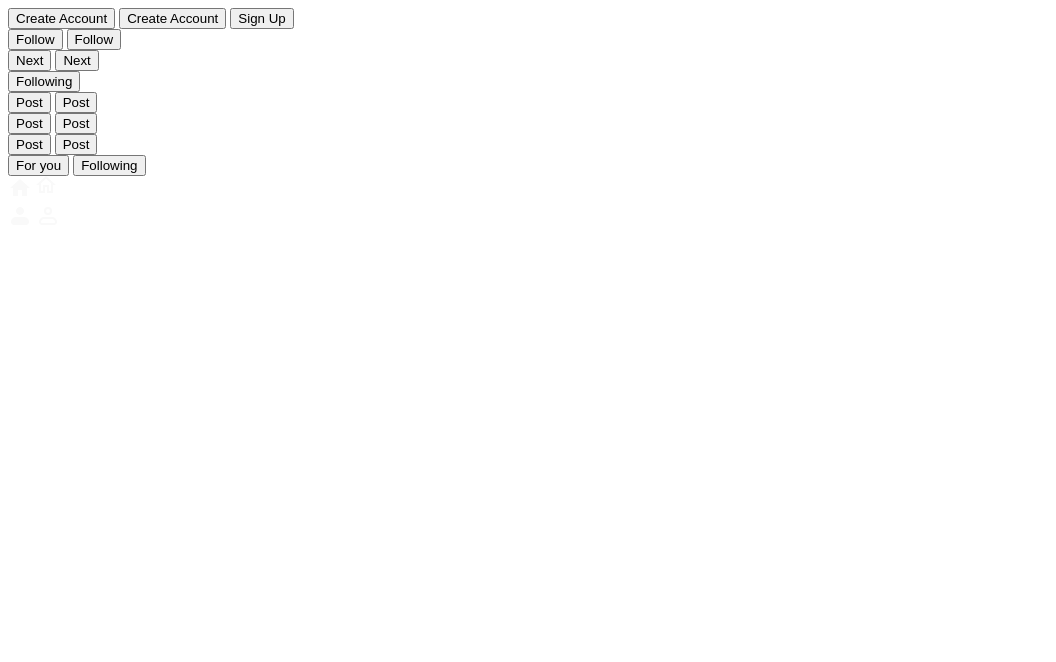
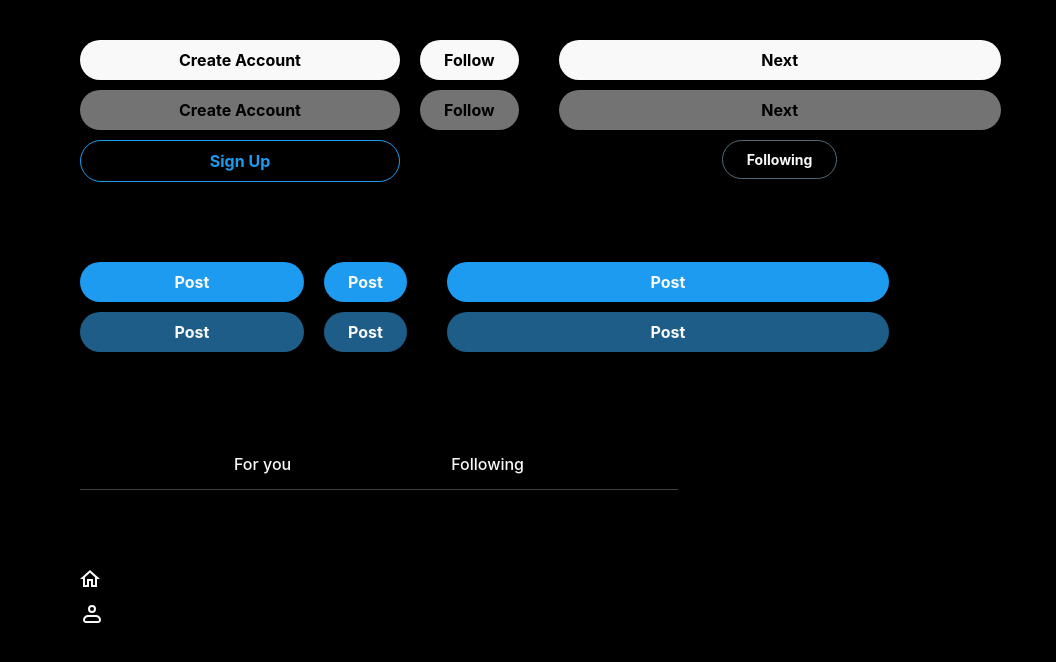
Before and after one commit to rika21/100xTailwindComponents, a plain HTML site: page src/buttons.html in a window 1280 px wide. Shown: the whole page, without its empty margins (0-1056 px from the left). Drawn offline with Linux system fonts and the light colour scheme; the site is published under a folder, as on GitHub Pages, so addresses that start at the root find nothing.

Commit message:
changes in output css path

```diff
--- a/src/buttons.html
+++ b/src/buttons.html
@@ -4,7 +4,7 @@
     <meta charset="UTF-8">
     <meta http-equiv="X-UA-Compatible" content="IE=edge">
     <meta name="viewport" content="width=device-width, initial-scale=1.0">
-    <link href="/dist/output.css" rel="stylesheet">
+    <link href="../dist/output.css" rel="stylesheet">
     <title>Buttons</title>
 </head>
 <body class="bg-neutral-1000">
--- a/src/index.html
+++ b/src/index.html
@@ -4,7 +4,7 @@
     <meta charset="UTF-8">
     <meta http-equiv="X-UA-Compatible" content="IE=edge">
     <meta name="viewport" content="width=device-width, initial-scale=1.0">
-    <link href="/dist/output.css" rel="stylesheet">
+    <link href="../dist/output.css" rel="stylesheet">
     <title>Components</title>
 </head>
 <body class="bg-neutral-1000 flex items-center justify-center h-screen">
```
